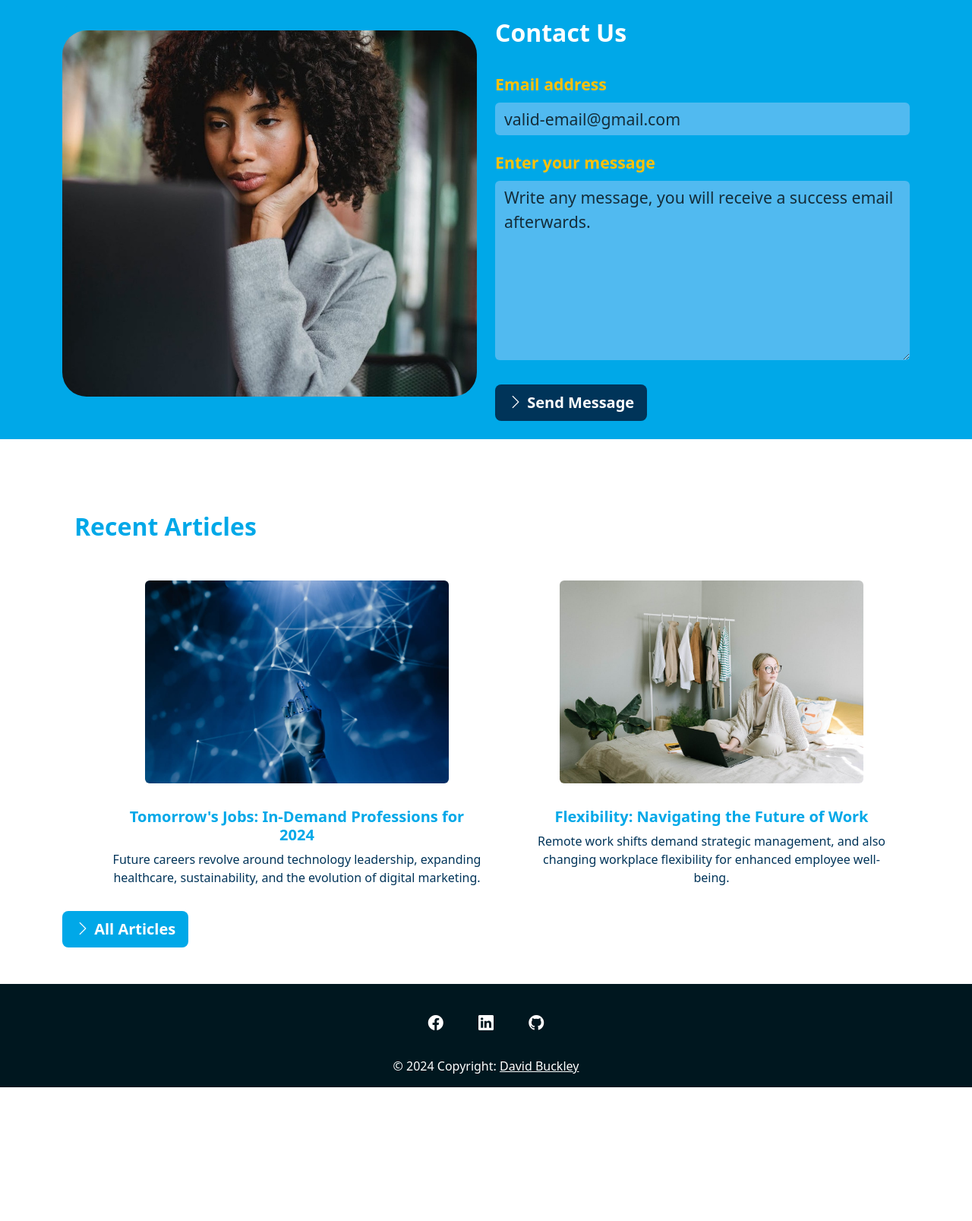
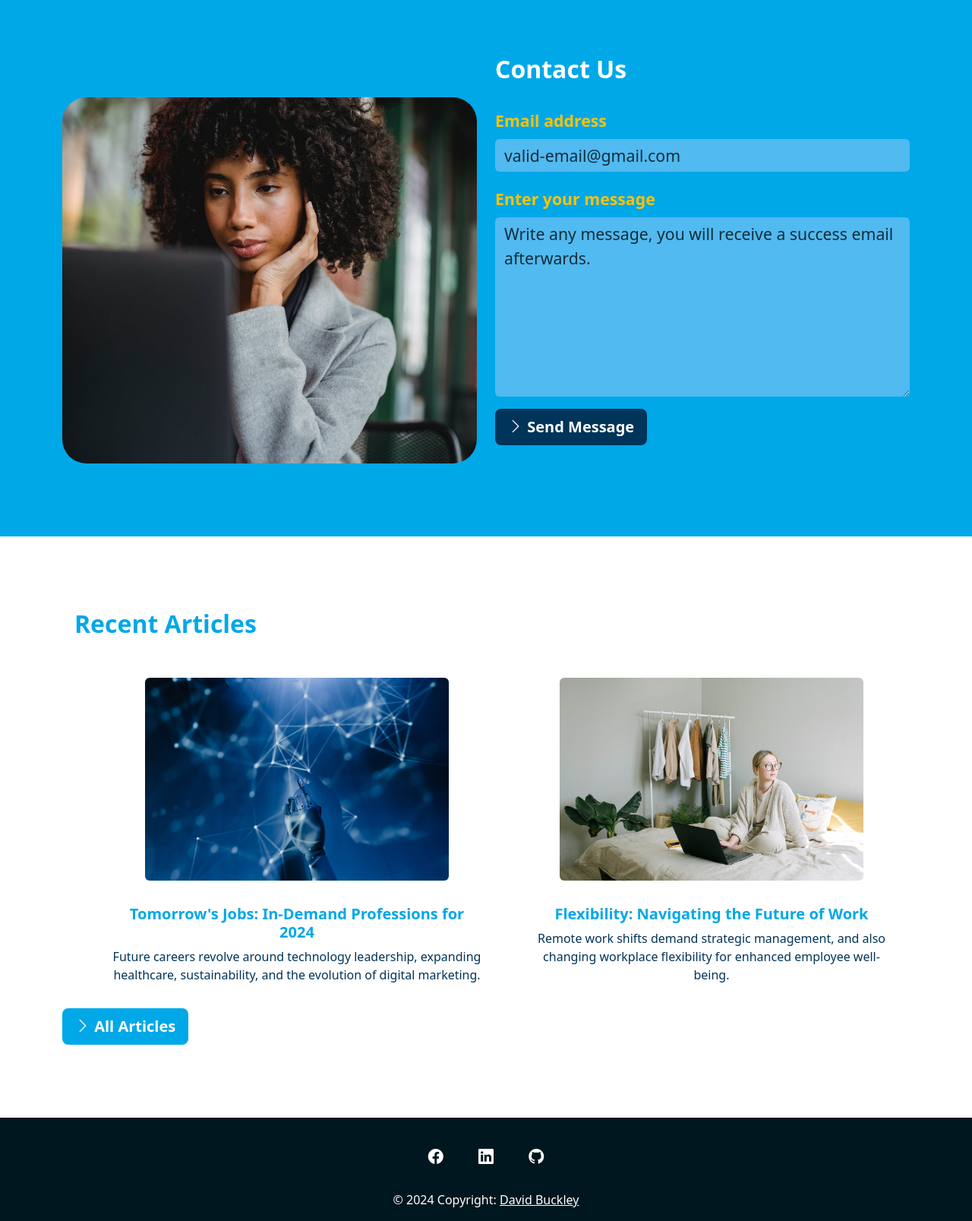
Before and after one commit to davidbuckley96/talentmanagement, a Django app: page / in a window 1280 px wide. Shown: the part 2543-4150 px from the top of the page at 76% size. Before the commit the page ends 3974 px from the top, so only its background shows below. Run offline with Django 5.2, Linux system fonts and the light colour scheme; data comes from the database, SQL or seed files in the repository; some libraries are stand-ins or nearby versions.

Commit message:
CSS changes

```diff
--- a/templates/home.html
+++ b/templates/home.html
@@ -75,7 +75,7 @@
             <img src="{% static 'images/consulting.jpg' %}" class="image-xlarge img-fluid rounded-5" alt="...">
           </div>
           <div class="col-lg-6 pt-4 pt-sm-0 order-2 order-lg-1">
-            <div class="card-body font-large">
+            <div class="card-body font-large mb-5">
               <h2 class="text-white fw-bold pb-sm-3">Business Oriented Consulting</h2><br>
               <p class="text-blue-dark fw-bold"><i class="bi bi-check2-square text-warning font-large"></i>&nbsp;
                 Custom consulting
@@ -101,8 +101,8 @@
 
 
   {#Reviews starts#}
-  <section class="sec pt-5" id="reviews">
-    <div class="container mt-5 reveal fade-bottom">
+  <section class="sec pt-5 pb-5" id="reviews">
+    <div class="container reveal fade-bottom mb-5">
       <h2 class="text-blue fw-bold text-sm-center text-start pb-2 ms-sm-0 ms-3">What People Think of Us</h2><br>
       <div id="carouselExampleControlsNoTouching" class="carousel carousel-dark slide mb-5 pt-1" data-bs-touch="false"
            data-bs-ride="carousel">
@@ -286,7 +286,7 @@
           </div>
           <div class="col-lg-6 pt-4 pt-sm-0 order-sm-2">
             <h2 class="text-white fw-bold pt-3 pb-4">Contact Us</h2>
-            <form action="" method="POST">
+            <form action="" method="POST" class="pb-5">
               {% csrf_token %}
               <div class="mb-1 ms-sm-0 ms-2">
                 <label for="exampleFormControlInput1" class="form-label fw-bold font-large text-warning">Email
@@ -304,7 +304,7 @@
                           rows="7"
                           placeholder="Write any message, you will receive a success email afterwards."></textarea>
               </div>
-              <button type="submit" class="botao btn mt-3 btn-lg fw-bold text-white"
+              <button type="submit" class="botao btn mt- mb-5 btn-lg fw-bold text-white"
                       style="background-color: rgb(0, 52, 89)">
                 <i
                     class="bi bi-chevron-right"></i>&nbsp;Send Message
@@ -342,7 +342,7 @@
             </div>
           </div>
         </div>
-        <a role="button" class="botao btn btn-lg align-self-center mt-3 fw-bold text-white"
+        <a role="button" class="botao btn btn-lg align-self-center mt-3 fw-bold text-white mb-5"
            style="background-color: #00A8E8" href="{% url 'articles-list' %}"><i
             class="bi bi-chevron-right"></i>&nbsp;All Articles</a>
       </div>
```
